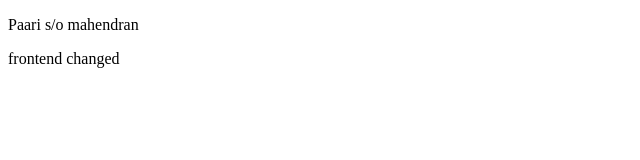
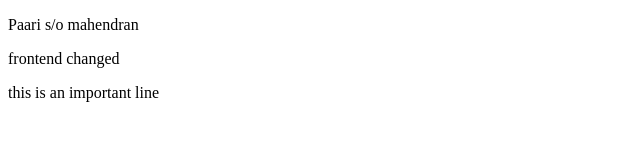
Before and after one commit to PaariM/netflix, a plain HTML site: page index.html in a window 1280 px wide. Shown: the whole page, without its empty margins (0-640 px from the left). Drawn offline with Linux system fonts and the light colour scheme.

Commit message:
!feat:added some iportant line

```diff
--- a/index.html
+++ b/index.html
@@ -8,6 +8,7 @@
 <body>
     <p>Paari s/o mahendran</p>
     <p>frontend changed</p>
+    <p>this is an important line</p>
 
 </body>
 </html>
```
